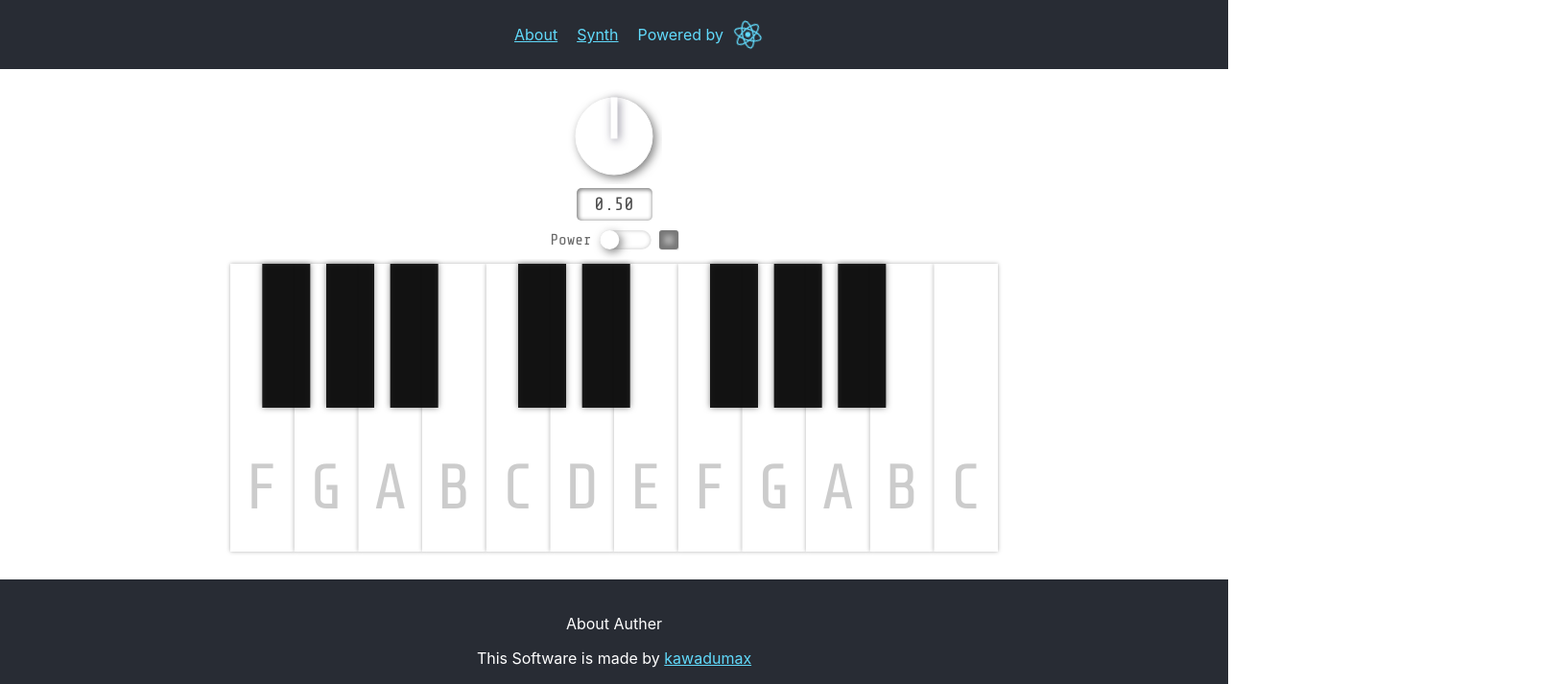
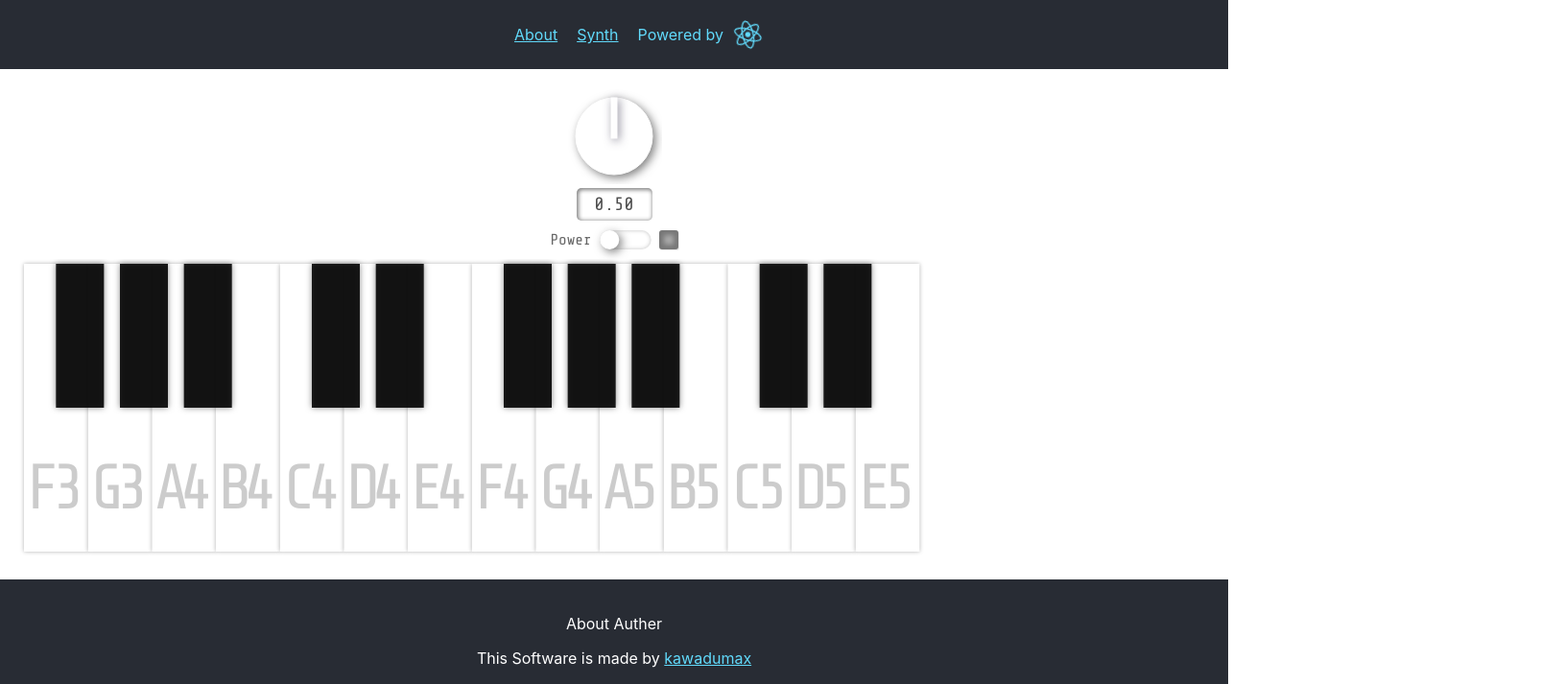
Before and after one commit to kawadumax/WebAudioSynthesizer, a React (Create React App) app: page / in a window 1280 px wide. Shown: the top 713 px of the page at 96% size, 1630 px wide, since content can reach past the window. Built offline with nearby package versions, Linux system fonts and the light colour scheme.

Commit message:
[WIP]黒鍵の表示に成功

```diff
--- a/src/components/Synth.tsx
+++ b/src/components/Synth.tsx
@@ -50,8 +50,8 @@ const Synth = () => {
           <GainKnob></GainKnob>
           <PowerToggle onPower={handlePowerChange}></PowerToggle>
           <Keyboard
-            numOfKeys={12}
-            width={800}
+            numOfKeys={24}
+            width={1600}
             height={300}
             audioContext={audioContext}
           ></Keyboard>
--- a/src/components/circuits/KeyboardCircuit.tsx
+++ b/src/components/circuits/KeyboardCircuit.tsx
@@ -1,7 +1,10 @@
-import { useState, useCallback } from "react";
+const useKeyboardCircuit = () => {
+  interface Tone {
+    name: string;
+    freq: number;
+  }
 
-const useKeyboardCircuit = () => {
-  const getFreqByToneNumber = (tone: number) => {
+  const toneNumberToFreq = (tone: number) => {
     //1オクターブで周波数が2倍なので、半音上がると2の十二乗根倍になる。
     //これを元に、48番目の音階であるA4=440hzを基準として計算で周波数を求める。
     return standardTuningPitch.A4 * Math.exp(((tone - 48) / 12) * Math.log(2));
@@ -43,18 +46,35 @@ const useKeyboardCircuit = () => {
   // const aPitches = { A3: 220, A2: 110, A1: 55, A0: 27.5 };
   // const minPitch = { A0: standardTuningPitch["A4"] / 16 };
 
-  const wholeTones = allToneNames.map((tone, index) => {
+  const wholeTones: Tone[] = allToneNames.map((tone, index) => {
     return {
-      [tone]: getFreqByToneNumber(index),
+      name: tone,
+      freq: toneNumberToFreq(index),
     };
   });
 
-  const naturalTones = wholeTones.filter((obj) => {
-    const key = Object.keys(obj);
-    return key.length < 3;
+  const wholeNaturalTones = wholeTones.filter((tone) => {
+    return tone.name.length < 3;
   });
 
-  return { wholeTones, naturalTones };
+  const wholeAccidentalTones = wholeTones.filter((tone) => {
+    return tone.name.length >= 3;
+  });
+
+  const makeSequencedKeys = (startIndex: number, endIndex: number) => {
+    const rangedWholeTones = wholeTones.slice(startIndex, endIndex);
+
+    const naturalTones = rangedWholeTones.filter((tone) => {
+      return tone.name.length < 3;
+    });
+
+    const accidentalTones = rangedWholeTones.filter((tone) => {
+      return tone.name.length >= 3;
+    });
+    return { wholeTones, naturalTones, accidentalTones };
+  };
+
+  return { makeSequencedKeys };
 };
 
 export default useKeyboardCircuit;
--- a/src/components/controls/Keyboard.tsx
+++ b/src/components/controls/Keyboard.tsx
@@ -9,26 +9,64 @@ interface Props {
   audioContext: AudioContext;
 }
 
-const Keyboard = ({ width, height, numOfKeys = 12 }: Props) => {
+const Keyboard = ({ width, height, numOfKeys = 24 }: Props) => {
   const Padding = 10;
   const SVG_WIDTH = (width ? width : 200) + Padding;
   const SVG_HEIGHT = (height ? height : 100) + Padding;
   const KEYBOARD_WIDTH = width ? width : 200;
   const KEYBOARD_HEIGHT = height ? height : 100;
   const KEY_WIDTH = KEYBOARD_WIDTH / numOfKeys;
-  const { wholeTones, naturalTones } = useKeyboardCircuit();
+  const { makeSequencedKeys } = useKeyboardCircuit();
 
-  console.log(wholeTones, naturalTones);
   // keyにhandlerを渡す
-  const handleKeyPressed = (tone: number) => {
-    console.log(tone);
+  const handleKeyPressed = (keyOrFreq: string | number, freq?: number) => {
+    console.log(keyOrFreq);
+    if (freq) console.log(freq);
   };
 
-  const renderWhiteKey = () => {};
+  const startKey = 44;
+  const endKey = startKey + numOfKeys;
+  const { wholeTones, naturalTones, accidentalTones } = makeSequencedKeys(
+    startKey,
+    endKey
+  );
+
+  const renderBlackKeys = () => {
+    const result: Array<JSX.Element | null> = [];
+
+    naturalTones.forEach((ntone, index, naturalTones) => {
+      if (
+        ntone.name.includes("E") ||
+        ntone.name.includes("B") ||
+        index == naturalTones.length - 1
+      ) {
+        result.push(null);
+        return;
+      }
+      const atone = accidentalTones.shift();
+      if (atone) {
+        result.push(
+          <Key
+            keyColor="black"
+            key={index}
+            x={index * KEY_WIDTH + Padding / 2 + KEY_WIDTH / 2}
+            y={Padding / 2}
+            width={KEYBOARD_WIDTH / numOfKeys}
+            height={KEYBOARD_HEIGHT}
+            index={index}
+            onKeyClick={handleKeyPressed}
+            toneName={atone.name}
+            toneFreq={atone.freq}
+          ></Key>
+        );
+      }
+    });
+    return result;
+  };
 
   return (
     <svg width={SVG_WIDTH} height={SVG_HEIGHT}>
-      {[...Array(numOfKeys)].map((_, index) => (
+      {naturalTones.map((tone, index) => (
         <Key
           keyColor="white"
           key={index}
@@ -38,27 +76,11 @@ const Keyboard = ({ width, height, numOfKeys = 12 }: Props) => {
           height={KEYBOARD_HEIGHT}
           index={index}
           onKeyClick={handleKeyPressed}
-          // tone={"A"}
+          toneName={tone.name}
+          toneFreq={tone.freq}
         ></Key>
       ))}
-      {[...Array(numOfKeys)].map((_, index) => {
-        // シドの間とミファの間、一番最後は黒鍵の描画を飛ばす。
-        if (index % 7 == 3 || index % 7 == 6 || index == numOfKeys - 1) {
-          return;
-        }
-        return (
-          <Key
-            keyColor="black"
-            key={index}
-            x={index * KEY_WIDTH + Padding / 2 + KEY_WIDTH / 2}
-            y={Padding / 2}
-            width={KEYBOARD_WIDTH / numOfKeys}
-            height={KEYBOARD_HEIGHT}
-            index={index}
-            onKeyClick={handleKeyPressed}
-          ></Key>
-        );
-      })}
+      {renderBlackKeys()}
     </svg>
   );
 };
--- a/src/components/parts/Key.tsx
+++ b/src/components/parts/Key.tsx
@@ -8,11 +8,10 @@ interface Props {
   y: number;
   width: number;
   height: number;
-  // label?: string;
   index: number;
   toneName?: string;
   toneFreq?: number;
-  onKeyClick?: (key: number) => void;
+  onKeyClick?: (keyOrFreq: string | number, freq?: number) => void;
 }
 
 const Key = ({
@@ -22,26 +21,22 @@ const Key = ({
   y,
   width,
   height,
-  index,
   toneName,
   toneFreq,
   onKeyClick,
 }: Props) => {
-  const labels = ["F", "G", "A", "B", "C", "D", "E"];
-  const label = labels[index % 7];
   const WHITE_WIDTH = width;
   const WHITE_HEIGHT = height;
   const BLACK_WIDTH = (WHITE_WIDTH * 3) / 4;
   const BLACK_HEIGHT = WHITE_HEIGHT / 2;
   //フォントサイズは鍵の横幅に合わせる
   const WHITE_FONT_SIZE = WHITE_WIDTH;
-  const tone = 60;
 
   const transform = `translate(${x}, ${y})`;
 
   const handleClick = (event: React.MouseEvent<SVGGElement, MouseEvent>) => {
     if (onKeyClick) {
-      onKeyClick(tone);
+      if (toneName && toneFreq) onKeyClick(toneName, toneFreq);
     }
   };
 
@@ -57,12 +52,15 @@ const Key = ({
           x={WHITE_WIDTH / 2}
           y={WHITE_HEIGHT - WHITE_FONT_SIZE}
           fontSize={WHITE_FONT_SIZE}
-          textAnchor="middle"
-          dominantBaseline="central"
           fontFamily="Share Tech Mono, monospace"
           fontWeight="thin"
         >
-          {label}
+          <tspan textAnchor="middle" dominantBaseline="central">
+            {toneName ? toneName[0] : null}
+          </tspan>
+          <tspan dx="-10" textAnchor="middle" dominantBaseline="central">
+            {toneName ? toneName[1] : null}
+          </tspan>
         </text>
       ) : null}
     </g>
```
